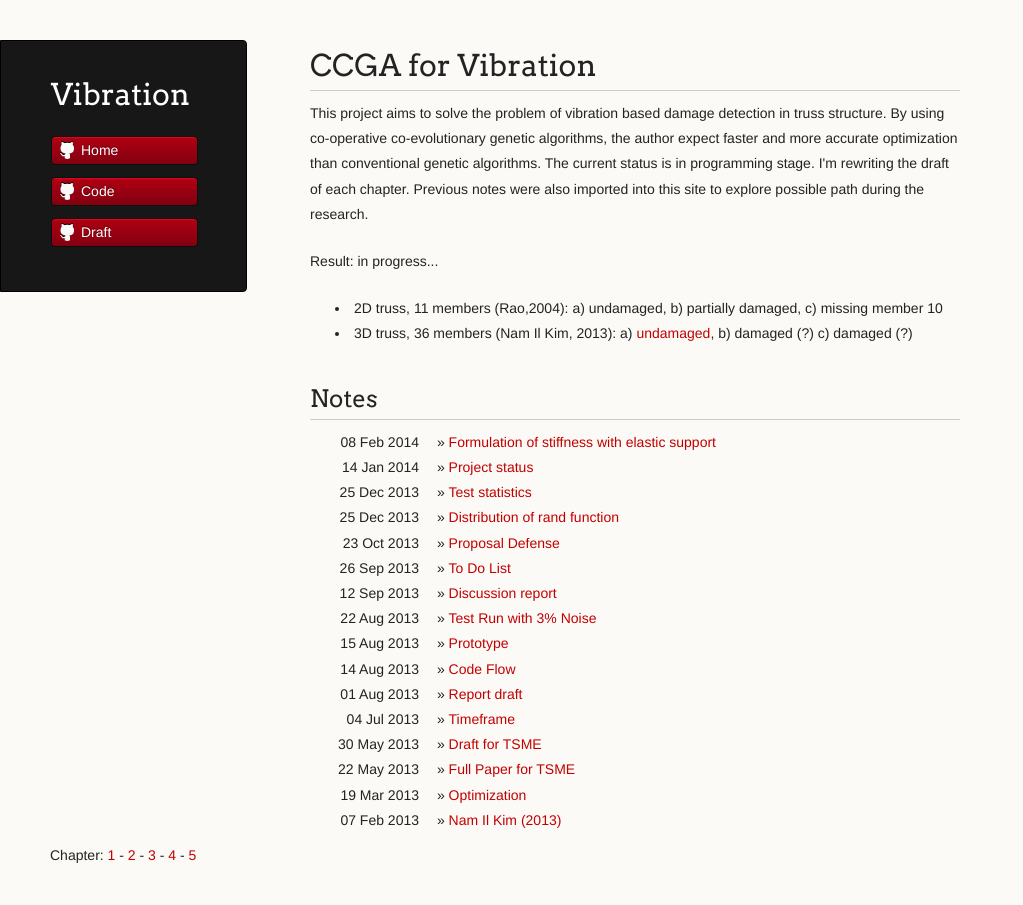
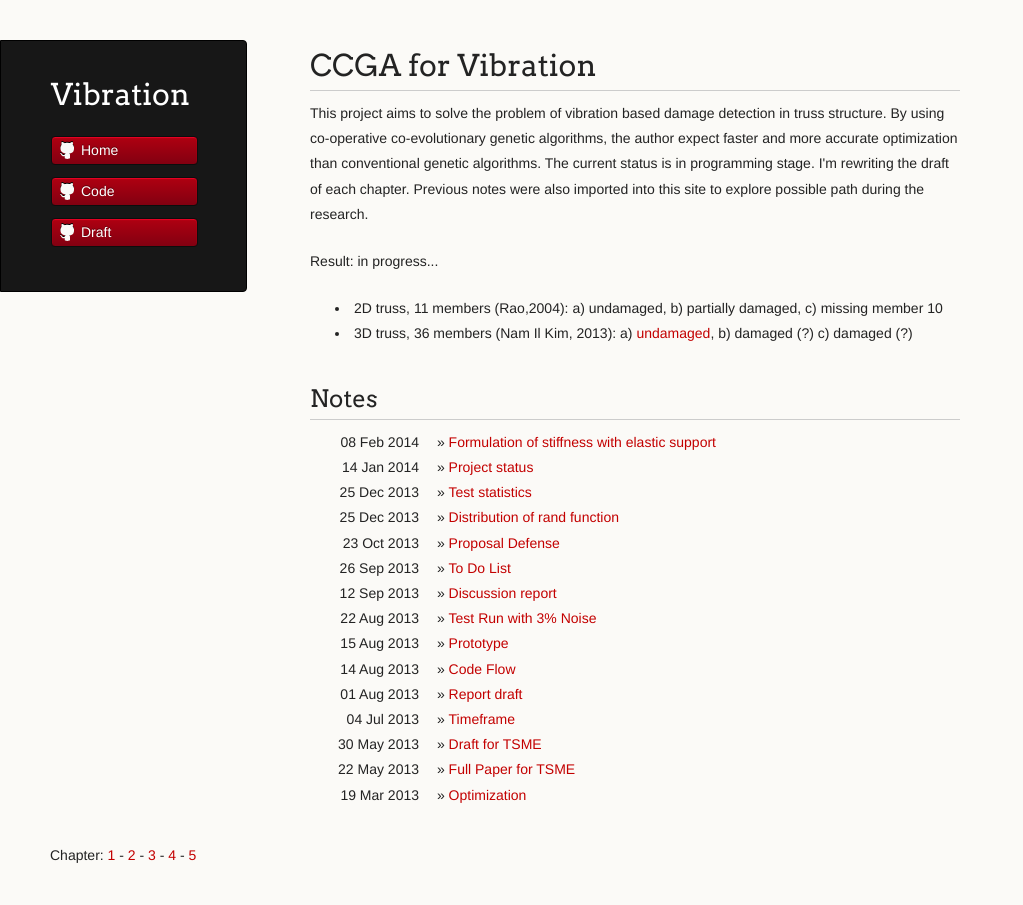
Before and after one commit to vireax/vibration, a Jekyll site: the page built from index.html, in a window 1280 px wide. Shown: the whole page, without its empty margins (0-1023 px from the left). Built offline with Jekyll 4.4.1, drawn with Linux system fonts in a browser that asks for light colours; the list of posts is cut into pages by our own code.

Commit message:
Update index.html

```diff
--- a/index.html
+++ b/index.html
@@ -38,9 +38,11 @@ title: CCGA for vibration based damage detection in truss structures
 <!-- This loops through the paginated posts -->
   <ul class="list-of-posts">
 {% for post in paginator.posts %}
+{% unless post.category == "review"%}
 <li>
     <span class="index-post-date">{{ post.date | date_to_string }}</span> &raquo;
     <a href="{{ site.baseurl }}{{ post.url }}">{{ post.title }}</a>
 </li>
+{% endunless %}
 {% endfor %}
  </ul>
```
